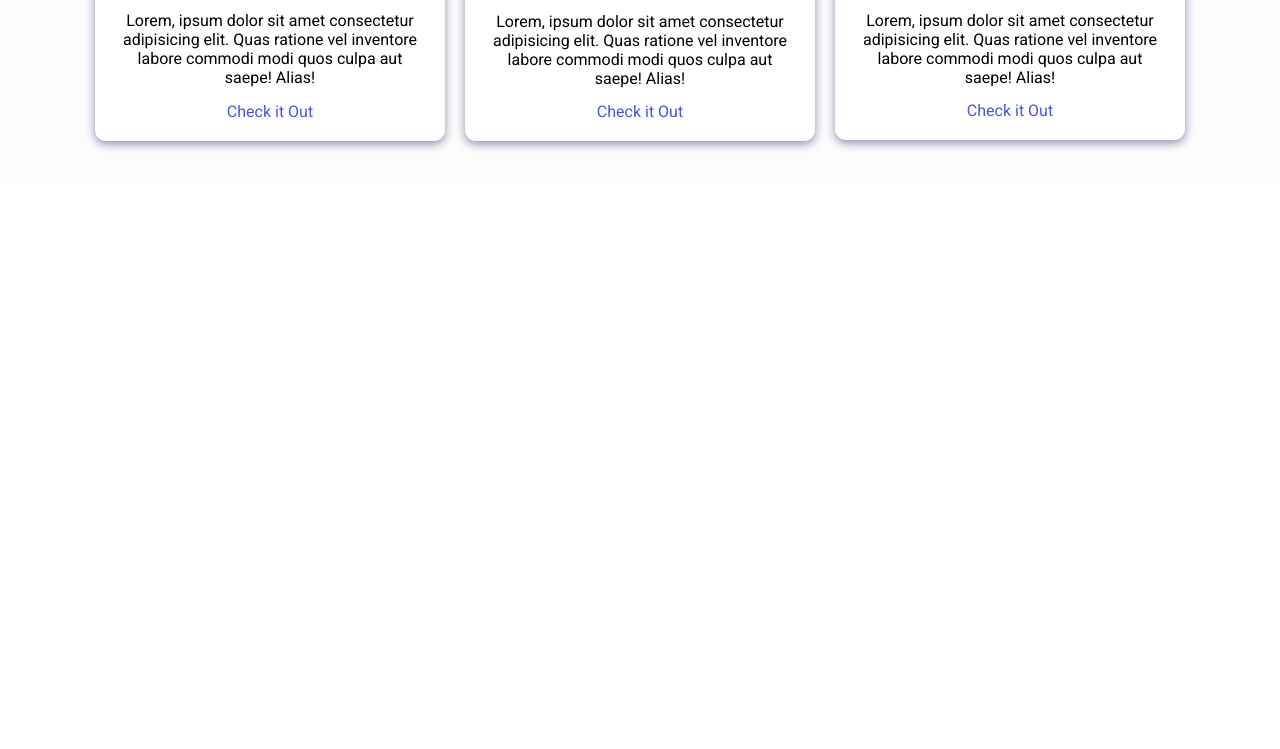
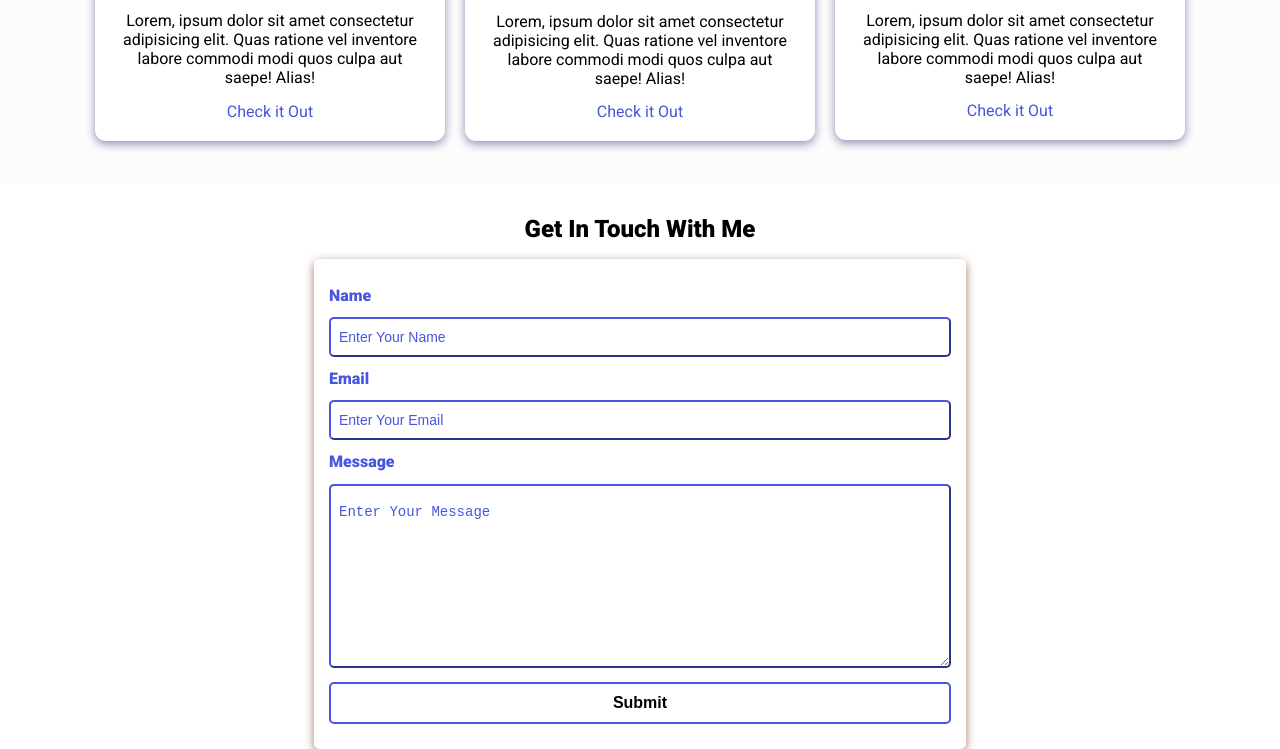
Before and after one commit to Huulamnguyen/dev-porfolio-official, a plain HTML site: page index.html in a window 1280 px wide. Shown: the part 1658-2407 px from the top of the page. Before the commit the page ends 1841 px from the top, so only its background shows below. Drawn offline with nearby package versions, Linux system fonts and the light colour scheme.

Commit message:
Completed Contact Section

```diff
--- a/assets/css/styles.css
+++ b/assets/css/styles.css
@@ -231,3 +231,70 @@ nav ul li {
   margin: 10px;
 }
 /* Ending projects section */
+
+/* Contact Section */
+
+.contact {
+  margin-top: 2rem;
+}
+
+.contact h2 {
+  text-align: center;
+  margin-bottom: var(--bottom-margin-2);
+}
+
+.contact-form-container {
+  max-width: 40.75rem;
+  margin: 0 auto;
+  padding: 0.938rem;
+  border-radius: 5px;
+  box-shadow: 0 3px 10px var(--secondary-shadow)
+}
+
+.contact-form-container label {
+  line-height: 2.7rem;
+  font-weight: var(--bold-font);
+  color: var(--primary-color);
+}
+
+.contact-form-container textarea {
+  min-height: 6.25rem;
+  font-size: 14px;
+}
+
+.contact-form-container .input-field {
+  width: 100%;
+  padding-top: 10px;
+  padding-bottom: 10px;
+  border-radius: 5px;
+  border: none;
+  border: 2px outset var(--primary-color);
+  font-size: 0.875rem;
+  outline: none;
+}
+
+.input-field::placeholder {
+  padding: 0.5rem;
+  color: var(--primary-color);
+}
+
+.submit-btn {
+  width: 100%;
+  padding: 10px;
+  margin: 10px 0;
+  background-color: #fff;
+  border: 2px solid var(--primary-color);
+  border-radius: 5px;
+  font-size: 1rem;
+  font-weight: var(--bold-font);
+  transition: var(--transition);
+}
+
+.submit-btn:hover {
+  color: #fff;
+  background-color: var(--primary-color);
+  border: 2px solid var(--primary-color);
+  cursor: pointer;
+}
+
+/* Ending Contact Section */
--- a/index.html
+++ b/index.html
@@ -26,7 +26,7 @@
       rel="stylesheet"
       href="https://cdnjs.cloudflare.com/ajax/libs/animate.css/4.1.1/animate.min.css"
     />
-    <title>Jane Doe | Web Developer</title>
+    <title>LiamDev | Web Developer</title>
   </head>
 
   <body>
@@ -180,6 +180,55 @@
     </section>
 
     <!-- Contact section -->
+    <section class="contact" id="contact">
+      <h2>Get In Touch With Me</h2>
+      <div class="contact-form-container">
+        <div class="contact-form">
+          <form action="https://formspree.io/f/xyylngw" method="POST">
+            <div class="form-control">
+              <label for="name">Name</label>
+              <input
+                type="text"
+                id="name"
+                name="sender-name"
+                placeholder="Enter Your Name"
+                class="input-field"
+                required
+              />
+            </div>
+            <div class="form-control">
+              <label for="email">Email</label>
+              <input
+                type="email"
+                id="email"
+                name="sender-email"
+                placeholder="Enter Your Email"
+                class="input-field"
+                required
+              />
+            </div>
+            <div class="form-control">
+              <label for="message">Message</label>
+              <textarea
+                id="message"
+                cols="60"
+                rows="10"
+                placeholder="Enter Your Message"
+                name="message"
+                class="input-field"
+                required
+              ></textarea>
+            </div>
+            <input
+              type="submit"
+              value="Submit"
+              id="submit-btn"
+              class="submit-btn"
+            />
+          </form>
+        </div>
+      </div>
+    </section>
 
     <!-- Social accounts - Fixed to the right -->
 
```
